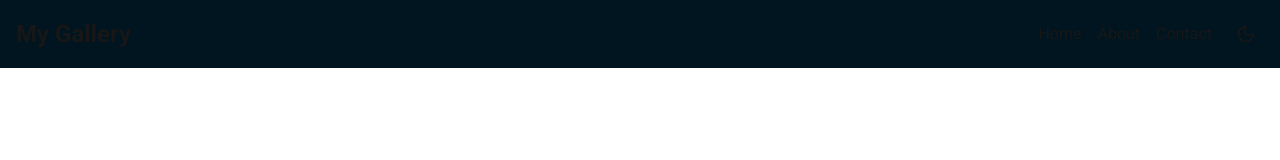
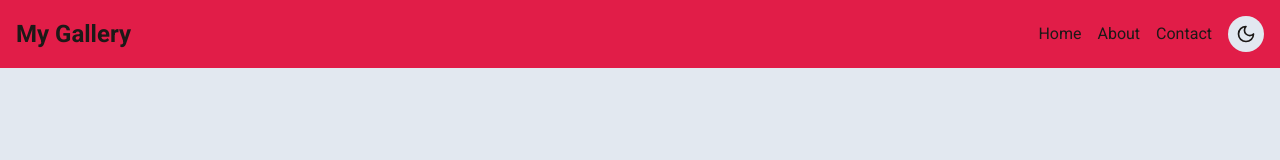
Before and after one commit to jamesbarnden/site-playground, a Next.js app in the folder my-first-nextjs-app/: page / in a window 1280 px wide. Shown: the top 160 px of the page. Built offline with nearby package versions, Linux system fonts and the light colour scheme.

Commit message:
Change colours back to hexcode

```diff
--- a/my-first-nextjs-app/tailwind.config.ts
+++ b/my-first-nextjs-app/tailwind.config.ts
@@ -10,16 +10,20 @@ const config: Config = {
   theme: {
     extend: {
       colors: {
-        primary: '#00151f',
-        secondary: '#2ecc71',
+        primary: '#E11D48',
+        secondary: '#10B981',
         background: {
-          light: 'gray-600',
-          dark: 'gray-600',
+          light: '#E2E8F0',
+          dark: '#1C1917',
         },
         text: {
-          light: 'gray-600',
-          dark: 'gray-600',
+          light: '#1C1917',
+          dark: '#E2E8F0',
         },
+        heading: {
+          light: '#1C1917',
+          dark: '#E2E8F0',
+        }
       },
       fontFamily: {
         sans: ['Roboto', 'Arial', 'sans-serif'],
```
